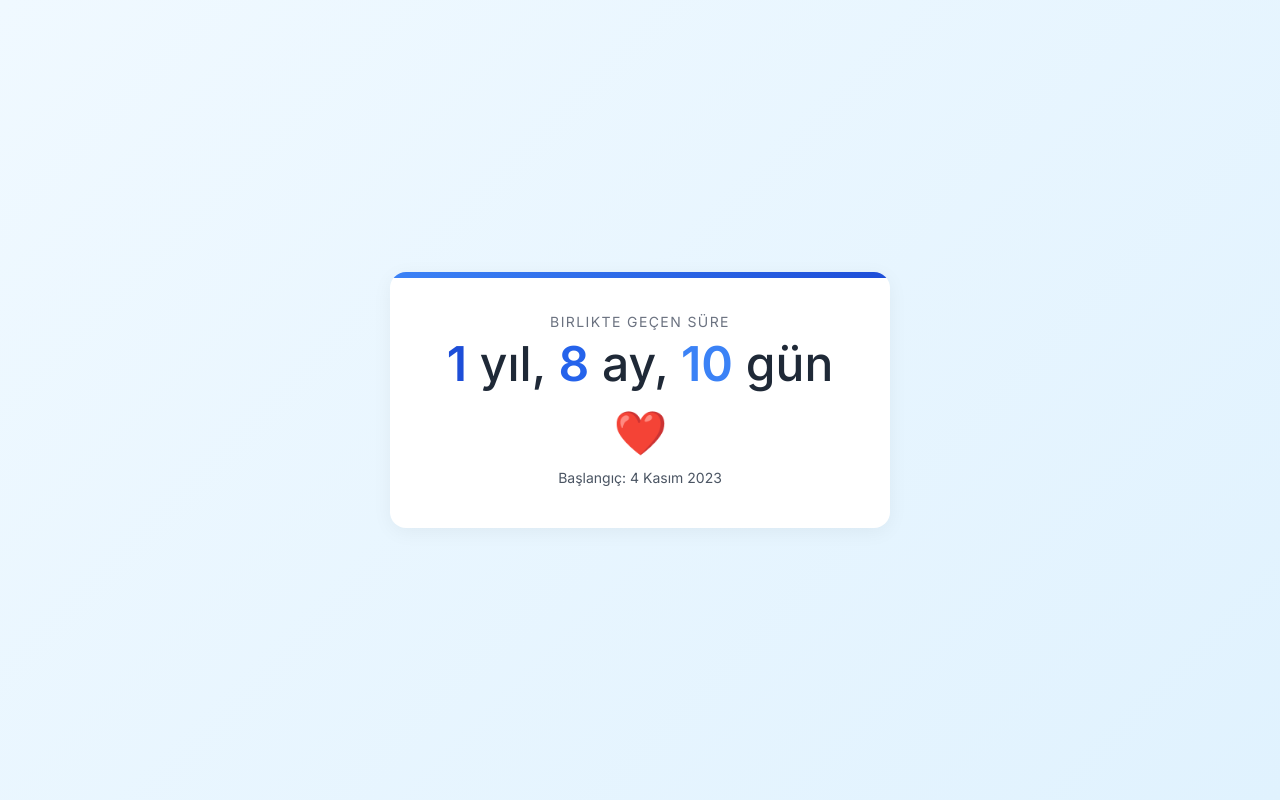
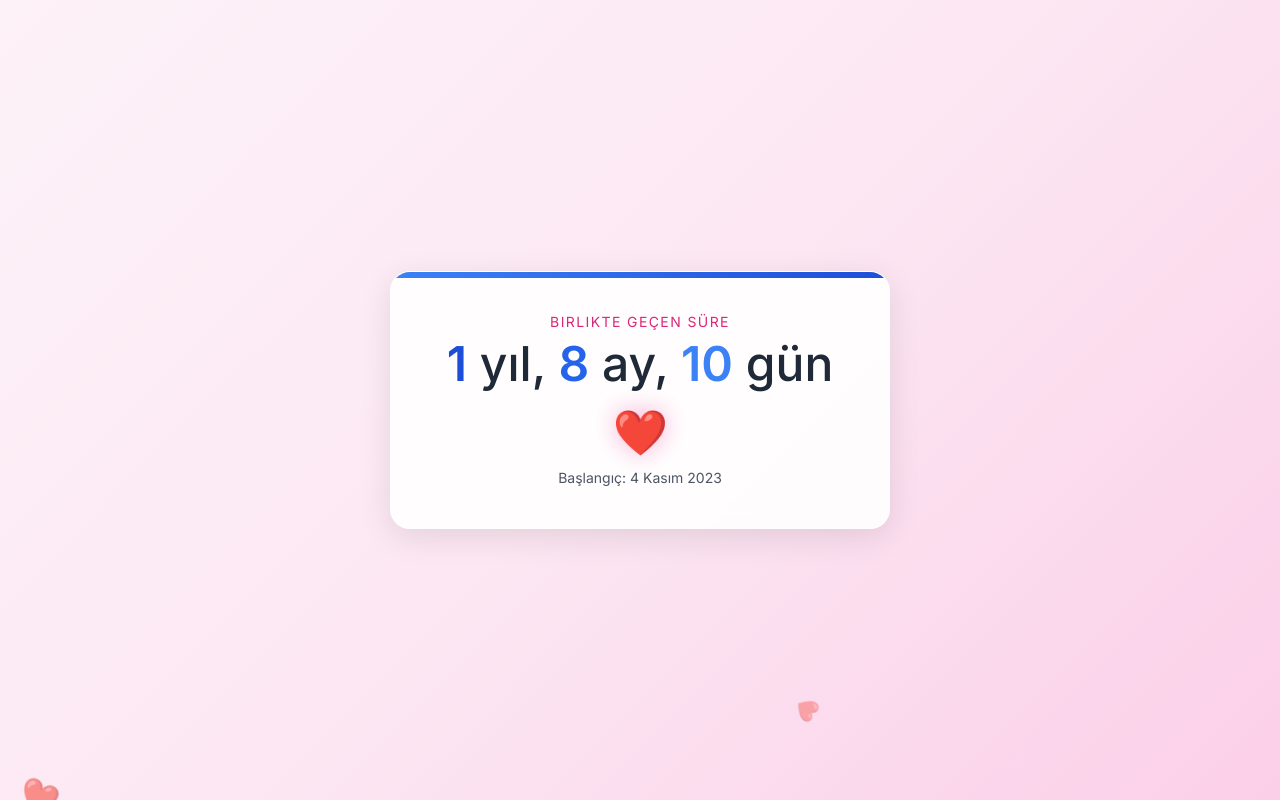
Before and after one commit to TuanaVeMert/TuanaVeMert.github.io, a plain HTML site: page index.html in a window 1280 px wide. Drawn offline with nearby package versions, Linux system fonts and the light colour scheme.

Commit message:
Update index.html

```diff
--- a/index.html
+++ b/index.html
@@ -9,18 +9,24 @@
     <style>
         body {
             font-family: 'Inter', -apple-system, BlinkMacSystemFont, sans-serif;
-            background: linear-gradient(135deg, #f0f9ff 0%, #e0f2fe 100%);
+            background: linear-gradient(135deg, #fdf2f8 0%, #fce7f3 50%, #fbcfe8 100%);
         }
         .card {
-            background: white;
-            border-radius: 16px;
-            box-shadow: 0 4px 20px rgba(0, 0, 0, 0.05);
+            background: rgba(255, 255, 255, 0.9);
+            backdrop-filter: blur(10px);
+            border-radius: 20px;
+            box-shadow: 0 8px 32px rgba(0, 0, 0, 0.1);
             padding: 2.5rem;
             width: 100%;
             max-width: 500px;
             text-align: center;
             position: relative;
             overflow: hidden;
+            border: 1px solid rgba(255, 255, 255, 0.3);
+            transition: transform 0.3s ease;
+        }
+        .card:hover {
+            transform: translateY(-5px);
         }
         .card::before {
             content: '';
@@ -32,21 +38,42 @@
             background: linear-gradient(90deg, #3b82f6 0%, #1d4ed8 100%);
         }
         .heart {
-            animation: pulse 2s ease-in-out infinite;
+            animation: pulse 1.5s ease-in-out infinite;
             display: inline-block;
             transform-origin: center;
-            color: #f9a8d4;
+            color: #ec4899;
+            font-size: 3rem;
+            text-shadow: 0 0 20px rgba(236, 72, 153, 0.4);
         }
         @keyframes pulse {
-            0% { transform: scale(1); opacity: 0.8; }
-            50% { transform: scale(1.2); opacity: 1; }
-            100% { transform: scale(1); opacity: 0.8; }
+            0% { transform: scale(1); opacity: 0.9; }
+            50% { transform: scale(1.3); opacity: 1; }
+            100% { transform: scale(1); opacity: 0.9; }
+        }
+        .floating-hearts {
+            position: fixed;
+            top: 0;
+            left: 0;
+            width: 100%;
+            height: 100%;
+            pointer-events: none;
+            z-index: -1;
+        }
+        .floating-heart {
+            position: absolute;
+            opacity: 0.6;
+            animation: float linear infinite;
+        }
+        @keyframes float {
+            0% { transform: translateY(0) rotate(0deg); opacity: 0.6; }
+            100% { transform: translateY(-100vh) rotate(360deg); opacity: 0; }
         }
     </style>
 </head>
 <body class="min-h-screen flex items-center justify-center p-4">
+    <div class="floating-hearts" id="heartsContainer"></div>
     <div class="card">
-        <h2 class="text-sm uppercase tracking-widest text-gray-500 mb-2">Birlikte Geçen Süre</h2>
+        <h2 class="text-sm uppercase tracking-widest text-pink-600 mb-2">Birlikte Geçen Süre</h2>
         <h1 id="timeTogether" class="text-4xl md:text-5xl font-medium text-gray-800 leading-tight mb-6">
             <span id="years" class="font-bold text-blue-700">0</span> yıl,
             <span id="months" class="font-bold text-blue-600">0</span> ay,
@@ -57,6 +84,33 @@
     </div>
 
     <script>
+        // Floating hearts effect
+        function createHearts() {
+            const container = document.getElementById('heartsContainer');
+            const heartCount = 15;
+
+            for (let i = 0; i < heartCount; i++) {
+                const heart = document.createElement('div');
+                heart.innerHTML = '❤️';
+                heart.classList.add('floating-heart');
+
+                // Random properties
+                const size = Math.random() * 30 + 10;
+                const duration = Math.random() * 15 + 10;
+                const delay = Math.random() * 5;
+                const left = Math.random() * 100;
+
+                heart.style.fontSize = `${size}px`;
+                heart.style.animationDuration = `${duration}s`;
+                heart.style.animationDelay = `${delay}s`;
+                heart.style.left = `${left}%`;
+                heart.style.top = `${Math.random() * 100 + 100}%`;
+                heart.style.color = `hsl(${Math.random() * 30 + 330}, 100%, 70%)`;
+
+                container.appendChild(heart);
+            }
+        }
+
         // Set your starting date (November 4, 2023)
         const startDate = new Date('2023-11-04T00:00:00');
 
@@ -92,6 +146,10 @@
         // Update immediately and then every day
         updateTimeTogether();
         setInterval(updateTimeTogether, 86400000); // Update once per day
+
+        // Create floating hearts
+        createHearts();
+        setInterval(createHearts, 3000); // Add new hearts every 3 seconds
     </script>
 </body>
 </html>
```
